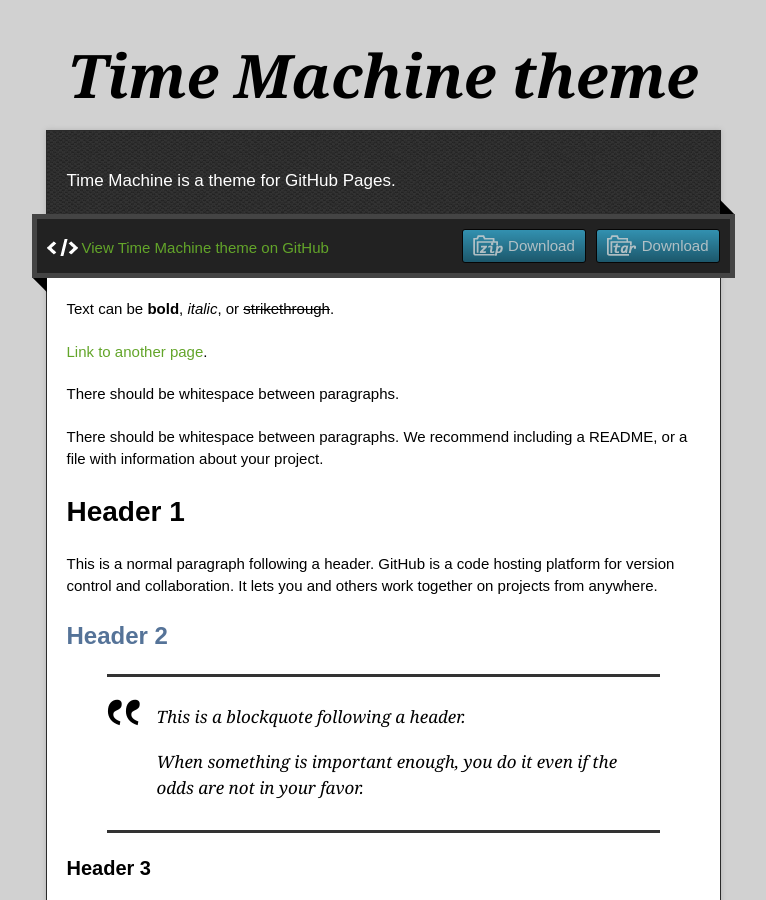
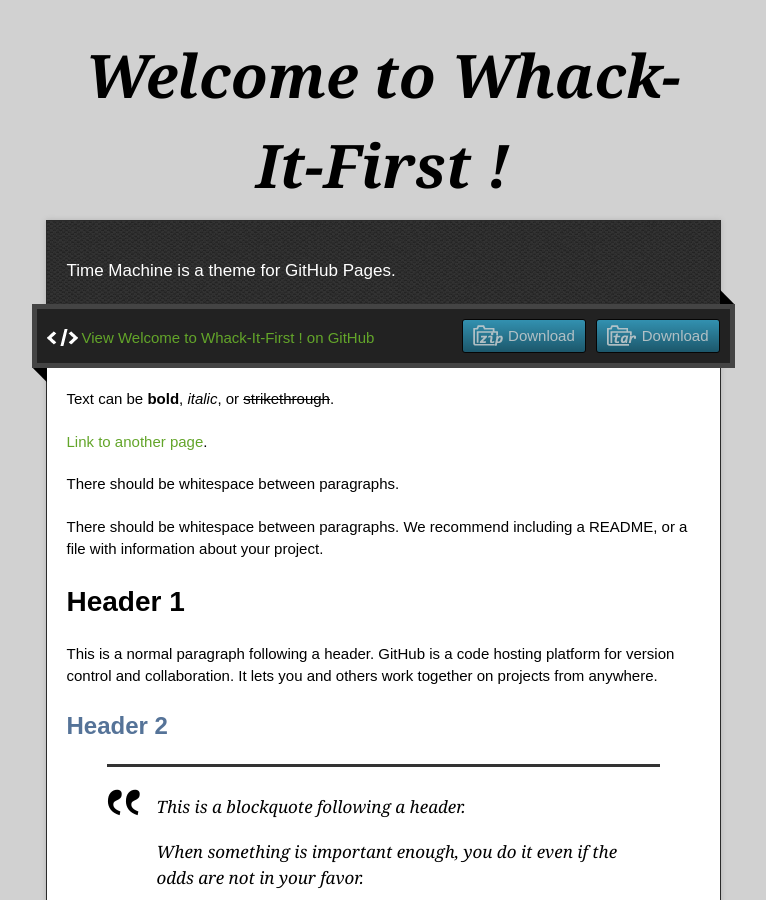
Before and after one commit to Penngineers/Penngineers.github.io, a Jekyll site: the page built from index.md, in a window 1280 px wide and 900 px high. Shown: the whole window, without its empty margins (257-1023 px from the left). Built offline with Jekyll 4.4.1, drawn with Linux system fonts in a browser that asks for light colours.

Commit message:
Update _config.yml

```diff
--- a/_config.yml
+++ b/_config.yml
@@ -1,4 +1,4 @@
-title: Time Machine theme
+title: Welcome to Whack-It-First !
 description: Time Machine is a theme for GitHub Pages.
 show_downloads: true
 google_analytics:
```
